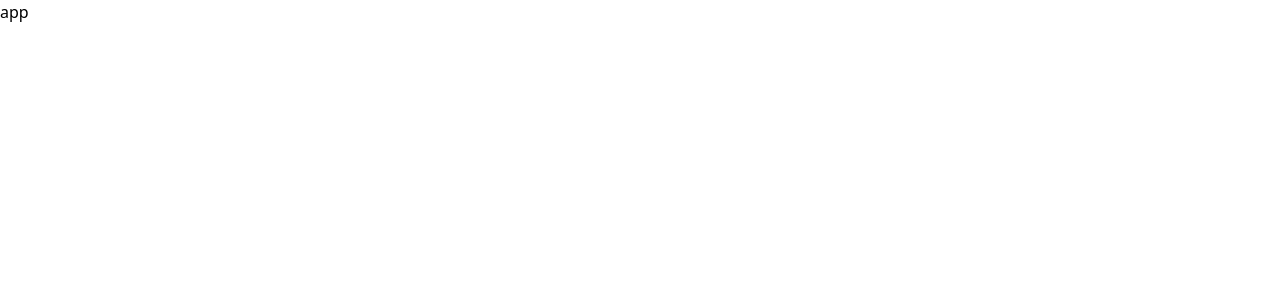
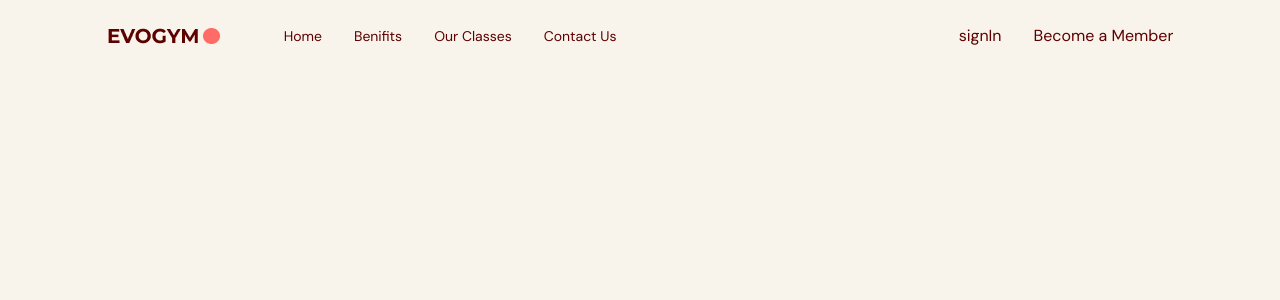
Before and after one commit to binayaksadangi/fitnessapp-react-ts, a React app: page / in a window 1280 px wide. Shown: the top 300 px of the page. Built offline with nearby package versions, Linux system fonts and the light colour scheme; the HTML template or start-up script is replaced by a standard one.

Commit message:
navbar added

```diff
--- a/src/App.tsx
+++ b/src/App.tsx
@@ -1,11 +1,11 @@
-
+import Navbar from "@/scenes/Navbar"
 
 function App() {
 
 
   return (
-    <div className="app">
-     app
+    <div className="app bg-gray-20">
+     <Navbar/>
     </div>
   )
 }
--- a/src/index.css
+++ b/src/index.css
@@ -1,3 +1,12 @@
+@import url('https://fonts.googleapis.com/css2?family=DM+Sans:wght@400;700&family=Montserrat:wght@700&display=swap');
+
 @tailwind base;
 @tailwind components;
 @tailwind utilities;
+
+html,body, #root,.app {
+  height: 100%;
+  width: 100%;
+  font-family: 'DM Sans', sans-serif;
+  @apply text-gray-500;
+}
--- /dev/null
+++ b/src/scenes/Navbar/Link.tsx
@@ -0,0 +1,22 @@
+import AnchorLink from "react-anchor-link-smooth-scroll"
+
+type Props = {
+    page:string
+    selectedPage: string
+    setSelectedPage: (value:string)=>void
+}
+
+const Link = ({page,selectedPage,setSelectedPage}: Props) => {
+    const lowerCasePage = page.toLowerCase().replace(/ /g,"")
+  return (
+   <AnchorLink
+   className={`${slectedPage === lowerCasePage? "text-primary-500": ""} transi duration-500 hover:text-primary-300`}
+   href={`#${lowerCasePage}`}
+   onClick={()=> setSelectedPage(lowerCasePage)}
+   >
+    {page}
+   </AnchorLink>
+  )
+}
+
+export default Link
--- /dev/null
+++ b/src/scenes/Navbar/index.tsx
@@ -0,0 +1,35 @@
+import { useState } from "react";
+import { Bars3Icon, XMarkIcon } from "@heroicons/react/24/solid";
+import Logo from "@/assets/Logo.png";
+type Props = {};
+
+const Navbar = () => {
+  const flexBetween = "flex items-center justify-between";
+  return (
+    <nav>
+      <div className={`${flexBetween} fixed top-0 z-30 w-full py-6`}>
+        {/* Left side */}
+        <div className={`${flexBetween} mx-auto w-5/6 `}>
+          <div className={`${flexBetween} w-full gap-16 `}>
+            <img src={Logo} alt="logo" />
+            {/* Righ Side */}
+            <div className={`${flexBetween} w-full`}>
+              <div className={`${flexBetween} gap-8 text-sm`}>
+                <p>Home</p>
+                <p>Benifits</p>
+                <p>Our Classes</p>
+                <p>Contact Us</p>
+              </div>
+              <div className={`${flexBetween} gap-8 `}>
+                <p>signIn</p>
+                <button>Become a Member</button>
+              </div>
+            </div>
+          </div>
+        </div>
+      </div>
+    </nav>
+  );
+};
+
+export default Navbar;
```
